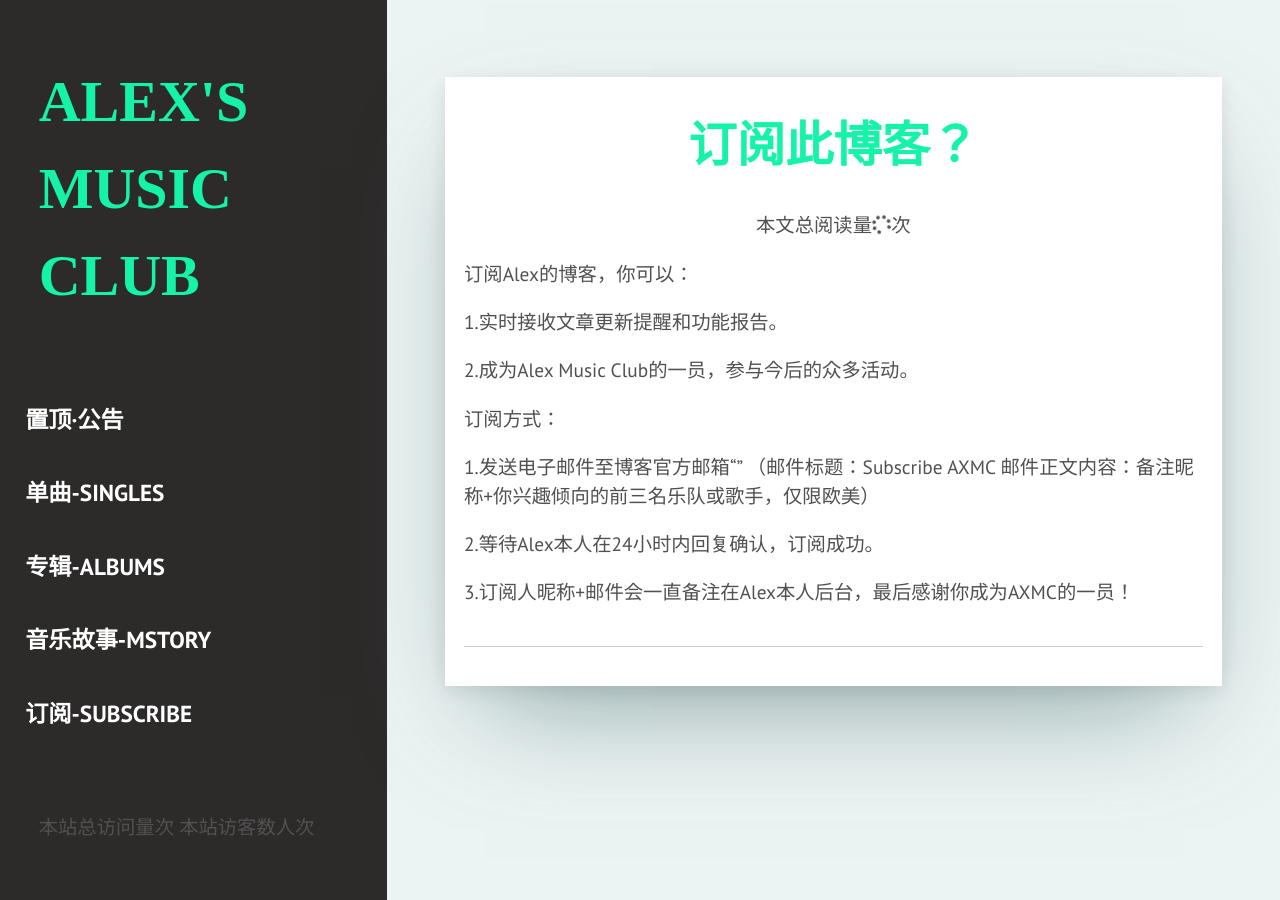
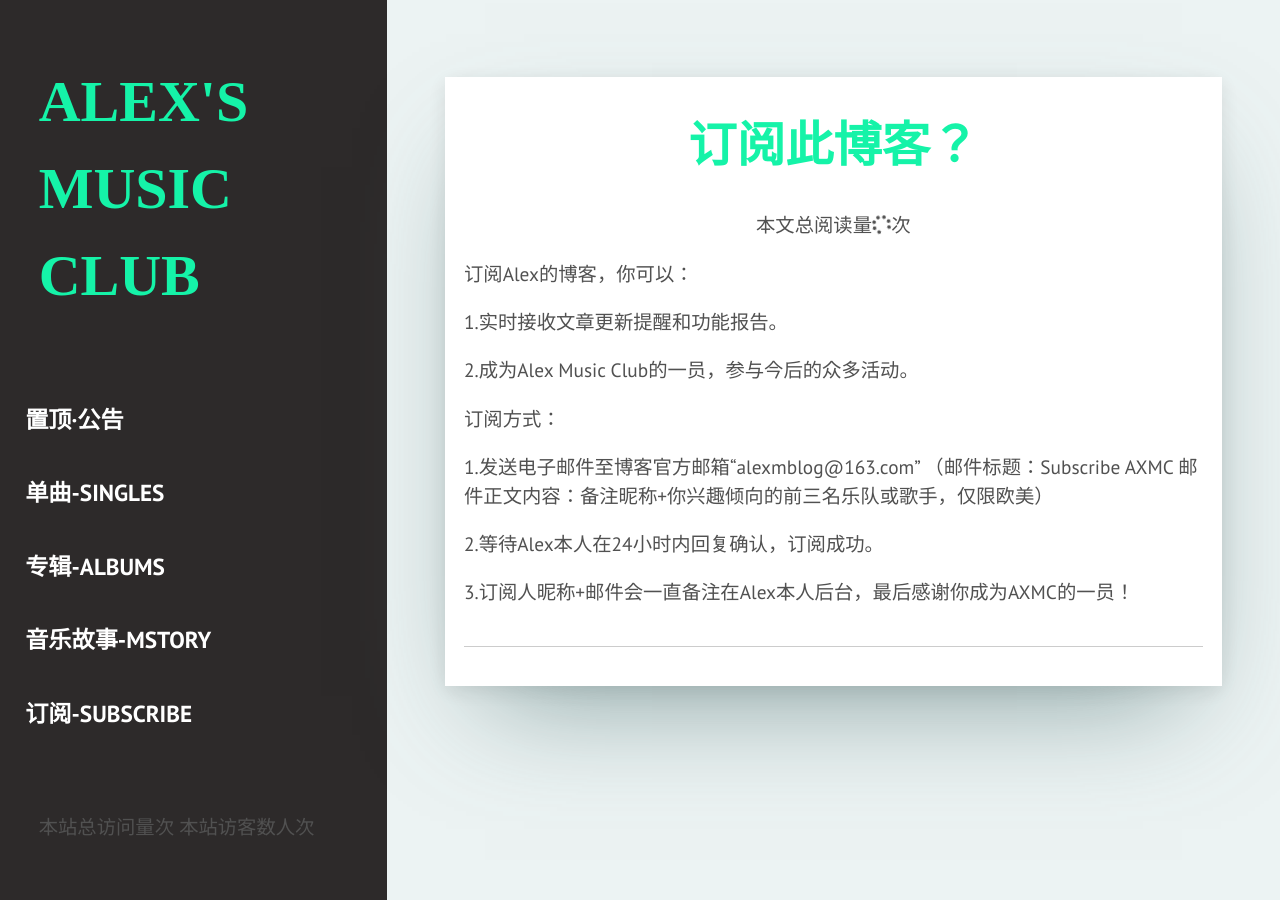
Before and after one commit to AlexJWC/AAAlexJWC.github.io, a Jekyll site: the page built from _pages/subscribe.html, in a window 1280 px wide. Built offline with Jekyll 4.4.1, drawn with Linux system fonts in a browser that asks for light colours; nearby versions of some CDN libraries; some web fonts are replaced; comment, search, counter and statistics services are not loaded.

Commit message:
Update subscribe.html

```diff
--- a/_pages/subscribe.html
+++ b/_pages/subscribe.html
@@ -11,7 +11,7 @@ permalink: /subscribe/
 
 订阅方式：
 
-1.发送电子邮件至博客官方邮箱“<alexblog class="github io"></alexblog>”
+1.发送电子邮件至博客官方邮箱“alexmblog@163.com”
 （邮件标题：Subscribe AXMC 邮件正文内容：备注昵称+你兴趣倾向的前三名乐队或歌手，仅限欧美）
 
 2.等待Alex本人在24小时内回复确认，订阅成功。
```
